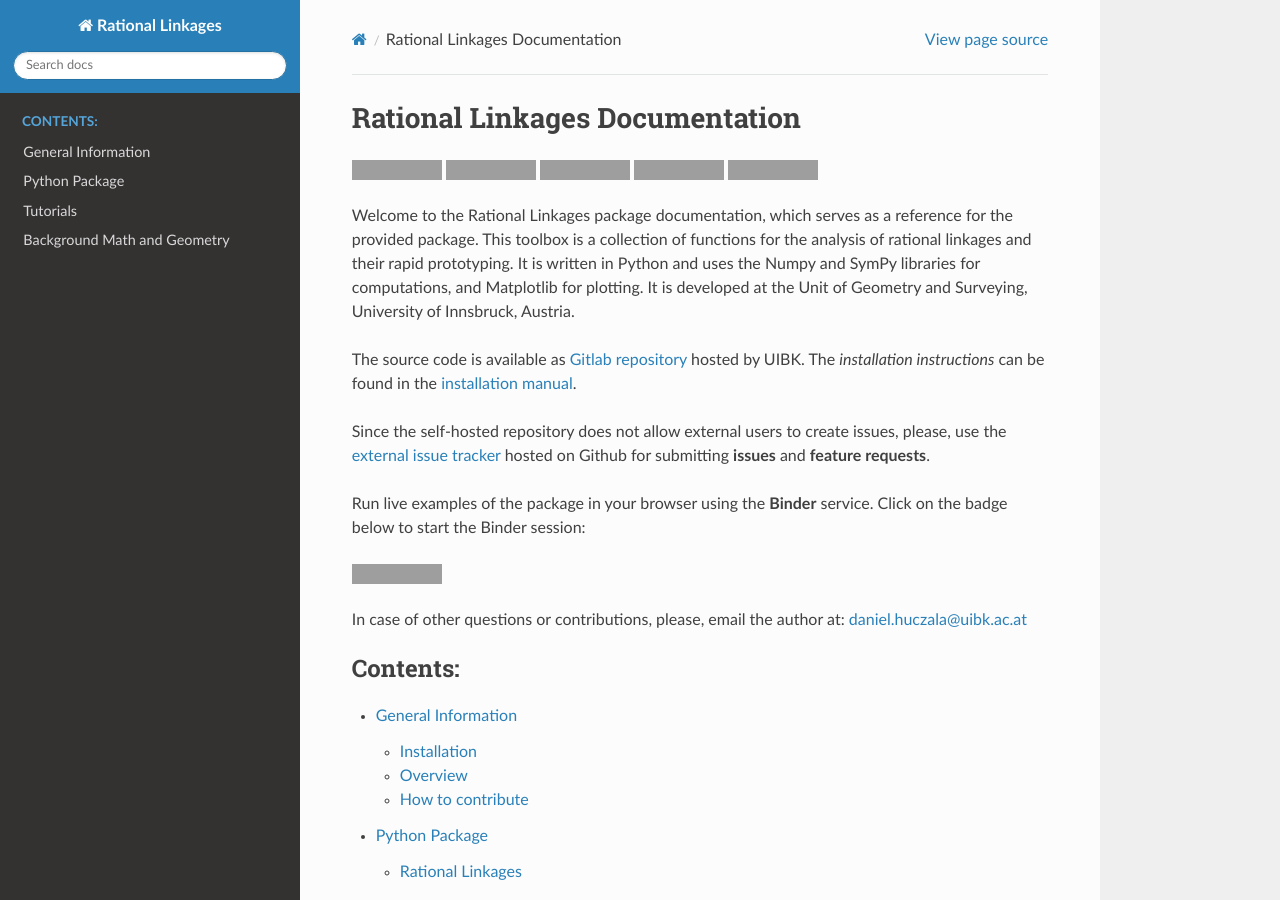
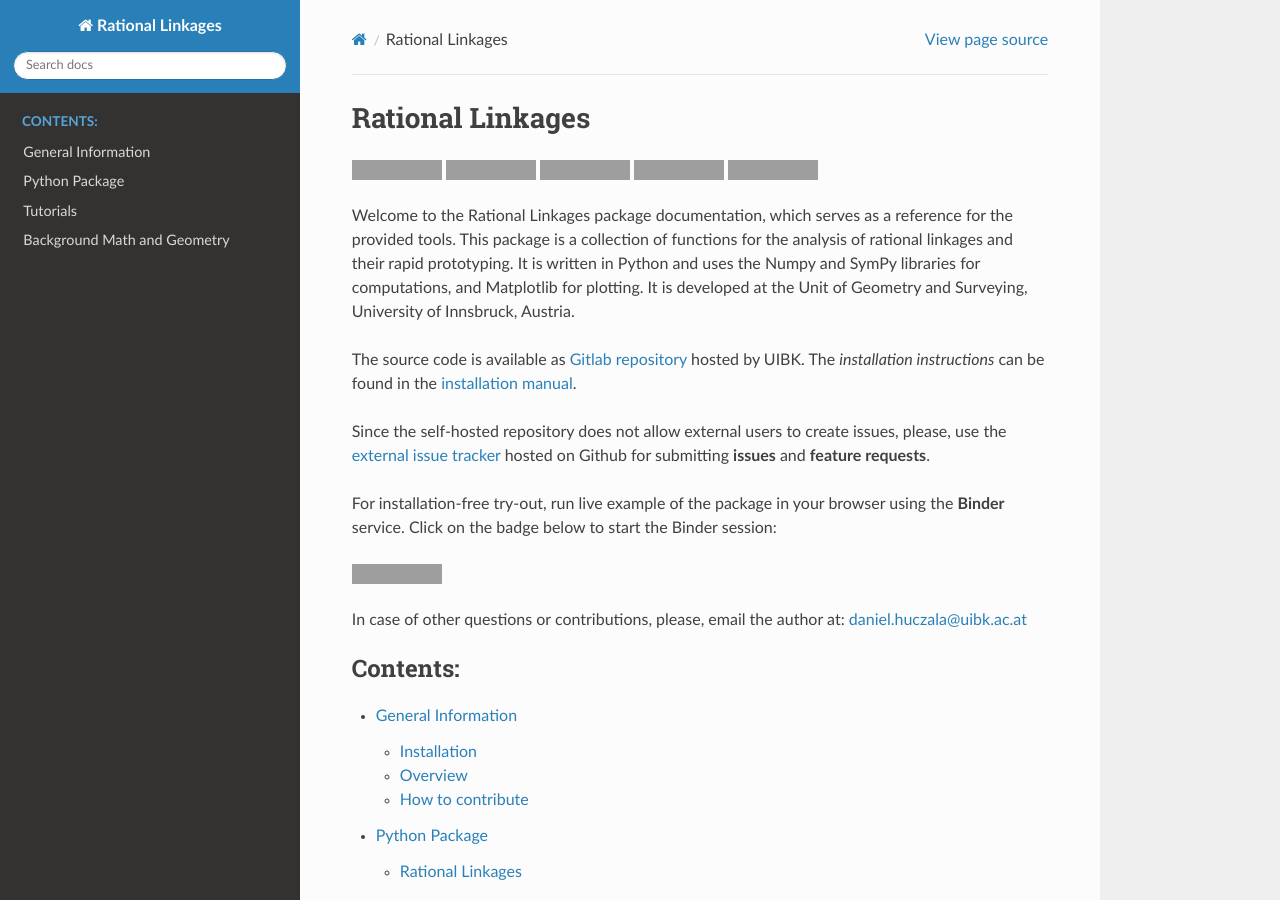
Before and after one commit to hucik14/rational-linkages, a Sphinx documentation site: the page built from docs/source/index.rst, in a window 1280 px wide and 900 px high, cut to the strip 0-900 px from the top of the window. Built offline with Sphinx 7.4.7 and the Read the Docs theme 2.0.0, drawn with Linux system fonts in a browser that asks for light colours; cross-references to code outside the pages are shown as plain code; some of the changed text lies outside the part shown; grey boxes are pictures that could not be loaded.

Commit message:
index and readme update

```diff
--- a/docs/source/index.rst
+++ b/docs/source/index.rst
@@ -3,8 +3,8 @@
 
 .. include:: refs-weblinks.rst
 
-Rational Linkages Documentation
-===============================
+Rational Linkages
+=================
 
 .. image:: https://img.shields.io/gitlab/v/release/21918?gitlab_url=https%3A%2F%2Fgit.uibk.ac.at%2F&style=social&logo=gitlab&label=repository
    :target: https://git.uibk.ac.at/geometrie-vermessung/rational-linkages
@@ -26,7 +26,7 @@ Rational Linkages Documentation
    :target: https://mybinder.org/v2/gh/hucik14/rl-issues/HEAD?labpath=jupyter_ntbs%2Fsynthesis_bennett.ipynb
 
 Welcome to the Rational Linkages package documentation, which serves as a reference for
-the provided package. This toolbox is a collection of functions for the analysis of
+the provided tools. This package is a collection of functions for the analysis of
 rational linkages and their rapid prototyping. It is written in Python and uses the
 Numpy and SymPy libraries for computations, and Matplotlib for plotting. It is developed
 at the Unit of Geometry and Surveying, University of Innsbruck, Austria.
@@ -38,8 +38,8 @@ Since the self-hosted repository does not allow external users to create issues,
 please, use the `external issue tracker`_
 hosted on Github for submitting **issues** and **feature requests**.
 
-Run live examples of the package in your browser using the **Binder** service. Click
-on the badge below to start the Binder session:
+For installation-free try-out, run live example of the package in your browser using
+the **Binder** service. Click on the badge below to start the Binder session:
 
 .. image:: https://mybinder.org/badge_logo.svg
    :target: https://mybinder.org/v2/gh/hucik14/rl-issues/HEAD?labpath=jupyter_ntbs%2Fsynthesis_bennett.ipynb
```
Also changed, not shown: other parts of docs/source/index.rst (+3 -4 lines).
